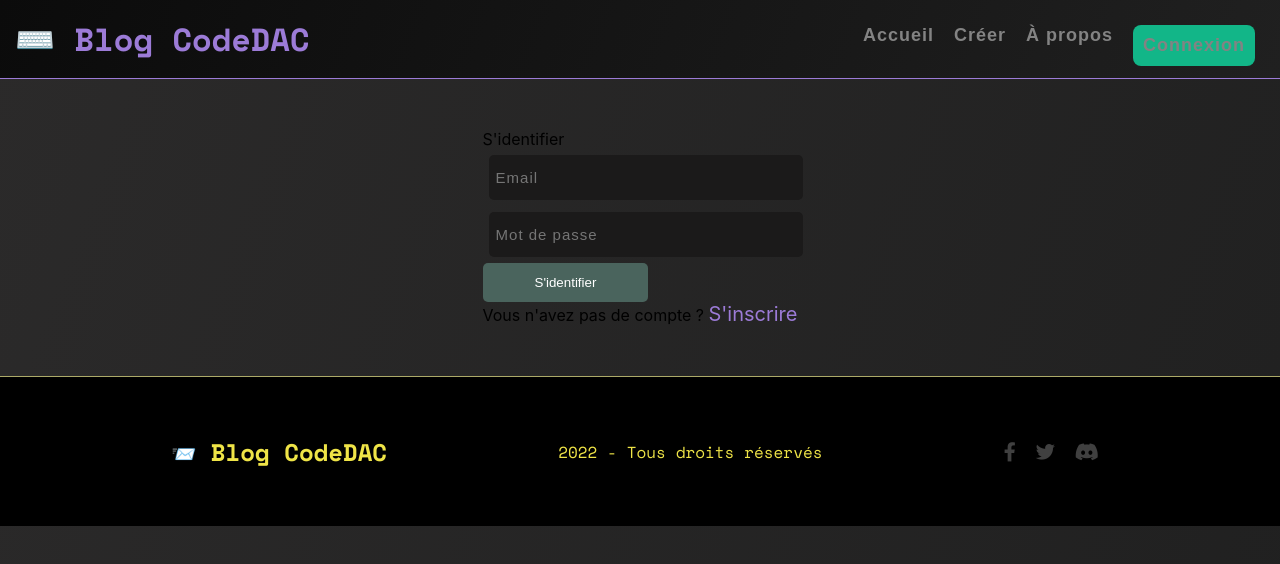
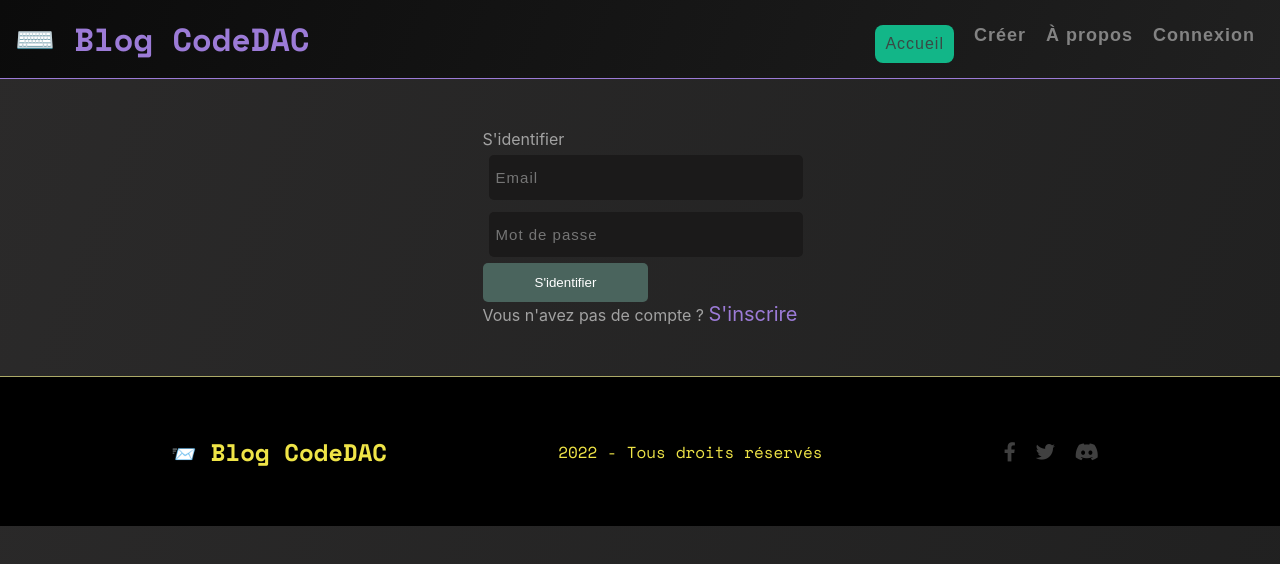
Before and after one commit to RomainDoyen/codedac, a React (Create React App) app: page /auth in a window 1280 px wide. Shown: the top 564 px of the page. Built offline with nearby package versions, Linux system fonts and the light colour scheme; no server answers; a small style sheet from the web is missing.

Commit message:
Position of the 404 image and fixing of the login drop-down list

```diff
--- a/src/App.css
+++ b/src/App.css
@@ -20,7 +20,7 @@
   cursor: pointer;
 }
 
-@keyframes wiggle {
+/* @keyframes wiggle {
   0%, 7% {
     transform: rotateZ(0);
   }
@@ -42,26 +42,20 @@
   40%, 100% {
     transform: rotateZ(0);
   }
-}
+} */
 
-.account {
-  /* position: absolute; */
+.account.nav-link.active, .nav-item.nav-link.active {
   right: 15px;
   padding: 10px;
   font-family: 'Poppins', sans-serif;
   font-weight: 500;
   background-color: #12b688;
+  color: #394a45;
   font-size: medium;
   border: none;
   border-radius: 0.5rem;
-  transition: 1s;
+  /* transition: 1s; */
   cursor: pointer;
-  animation: wiggle 2s linear infinite;
-}
-
-.account:hover {
-  background-color: #41B993;
-  color: #59756d;
 }
 
 .glass-1 {
@@ -133,10 +127,10 @@ span {
   color: #41B993;
 }
 
-
 .input-text-box {
   border-radius: 5px;
   background-color: #1b1a1a;
+  color: #12b688;
   font-size: 15px;
   height: 45px;
   width: 100%;
@@ -146,17 +140,14 @@ span {
   border: 2px solid transparent;
 }
 
-.input-text-box:focus {
-  color: #12b688;
-}
-
-.input-text-box:hover {
-  border-color: #41B993;
+.input-text-box:focus-visible {
+  outline: #12b688;
+  transition: 1s all;
 }
 
 .form-control:focus {
   box-shadow: none !important;
-  border-color: #f5bc04 !important;
+  border-color: #12b688;
 }
 
 .btn-sign-in {
@@ -189,6 +180,10 @@ span {
 
 .blog-form input:focus {
   border-color: #f5bc04 !important;
+}
+
+.text-center.heading.py-2, .small.fw-bold.mt-2.pt-1.mb-0 {
+  color: rgb(162, 162, 162);
 }
 
 /* Spinner */
@@ -310,3 +305,13 @@ li.nav-link.logout:hover {
 /* .dropdown p, .dropdown li.nav-link {
   visibility: hidden;
 } */
+
+.error {
+  display: flex;
+  justify-content: center;
+  align-items: center;
+}
+
+.error img {
+  width: 100%;
+}
--- a/src/pages/NotFound.jsx
+++ b/src/pages/NotFound.jsx
@@ -2,7 +2,7 @@ import React from 'react'
 
 const NotFound = () => {
   return (
-    <div>
+    <div className='error'>
       <img src='/images/404-error.png' alt='Page non trouvée'></img>
     </div>
   )
--- a/src/style.css
+++ b/src/style.css
@@ -7,12 +7,12 @@
     background: linear-gradient(-70deg,  #202020, #0b0b0b);
     border-bottom: 1px solid #9C7BD7;
     padding: 15px;
-    transition: 0.5s;
+    /* transition: 0.5s; */
 }
 
-.main-header, h1, button, .main-footer {
+/* .main-header, h1, button, .main-footer {
     transition: 0.6s;
-}
+} */
 
 div#navbarSupportedContent {
     display: inline-flex;
```
